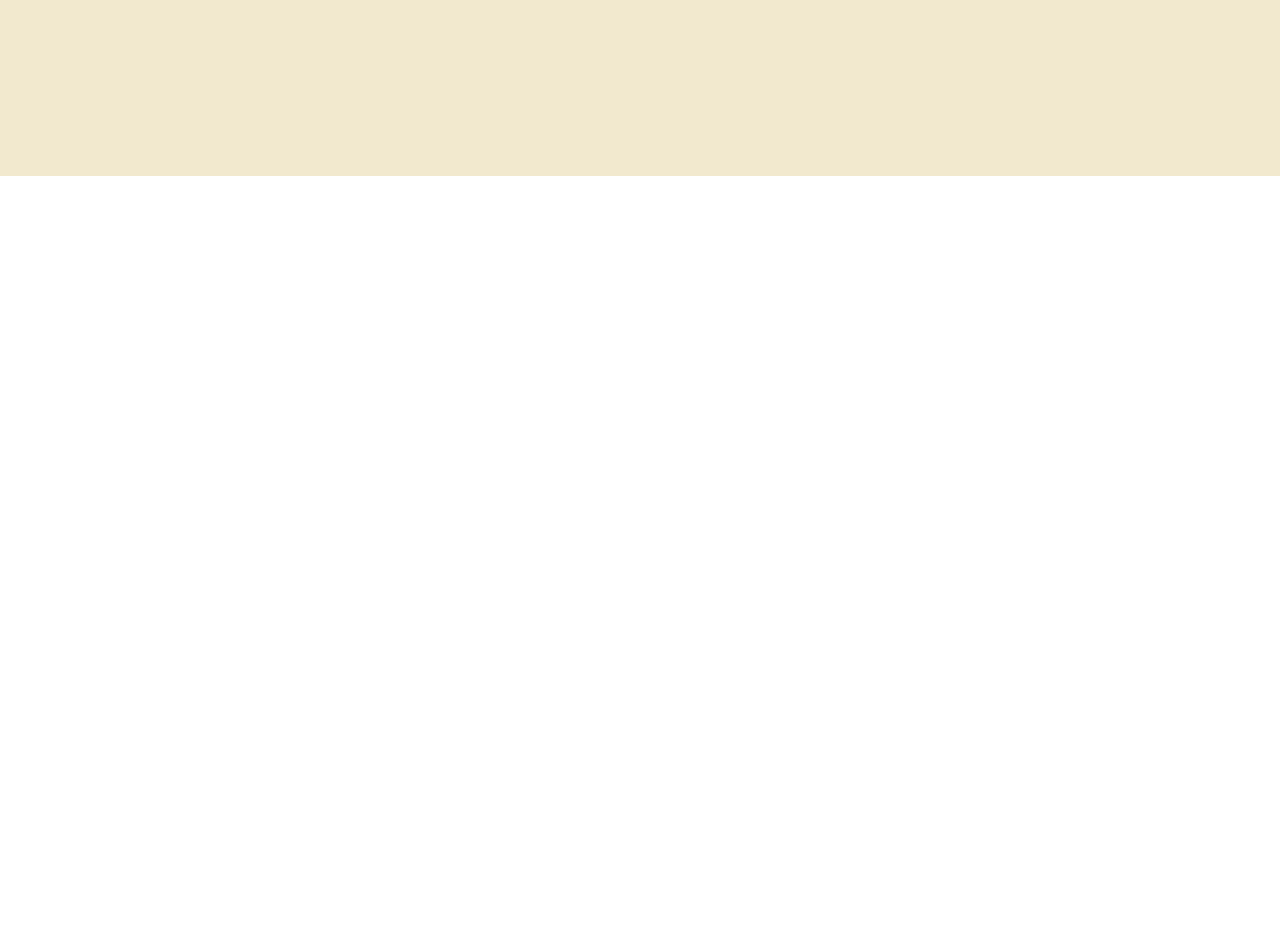
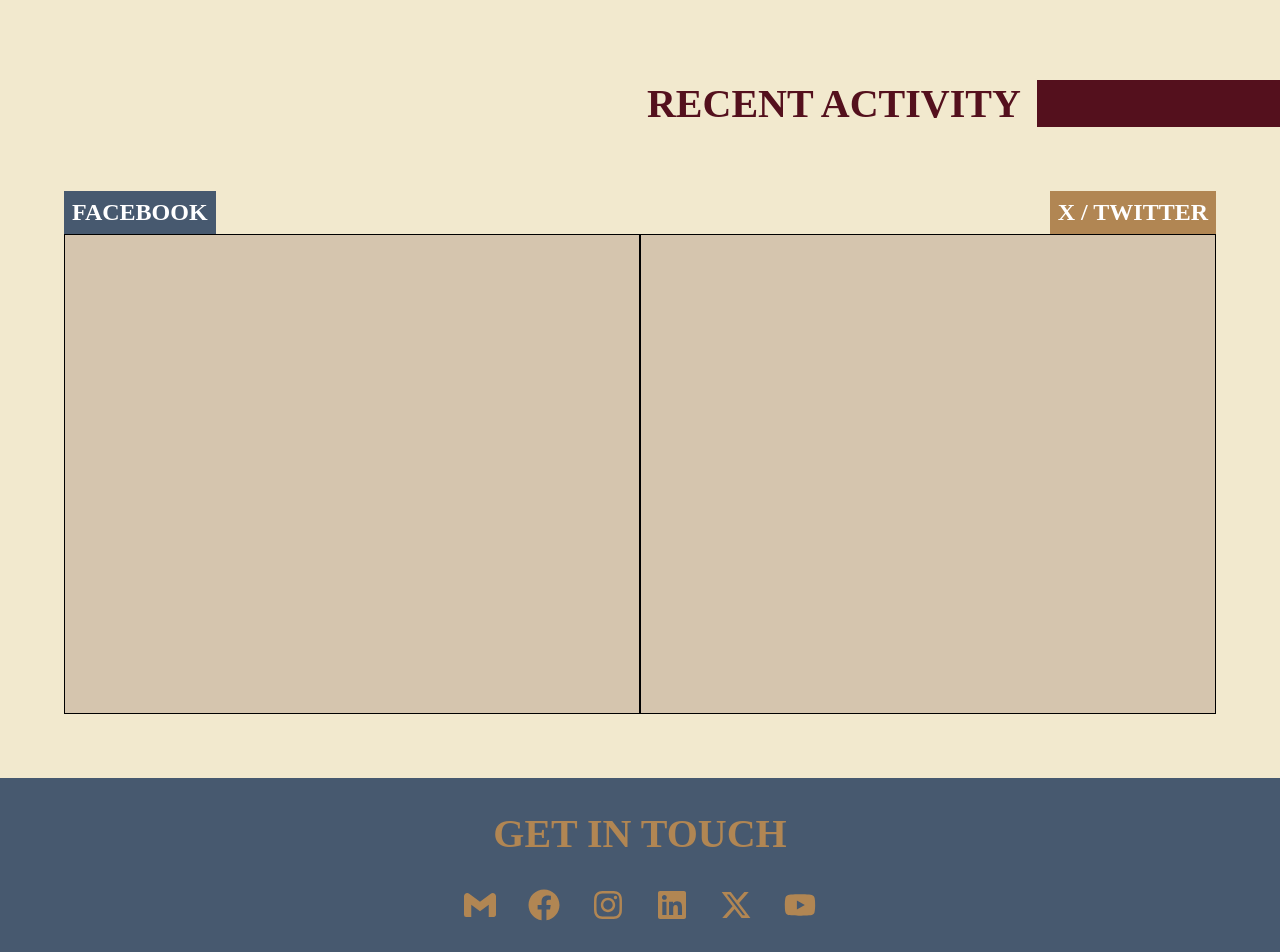
Before and after one commit to Poonam-dew/Sanskrit, a React (Create React App) app: page / in a window 1280 px wide. Shown: the part 1360-2312 px from the top of the page. Before the commit the page ends 1536 px from the top, so only its background shows below. Built offline with nearby package versions, Linux system fonts and the light colour scheme; a web font is replaced by a local one.

Commit message:
done the website

```diff
--- a/src/App.css
+++ b/src/App.css
@@ -41,3 +41,10 @@ h1 {
 .text-center {
   text-align: center !important;
 }
+
+nav {
+  position: fixed;
+  top: 0;
+  left: 0;
+  width: 100%;
+}
--- /dev/null
+++ b/src/components/BottomSection.jsx
@@ -0,0 +1,17 @@
+import React from "react";
+import styles from "./styles/BottomSection.module.css";
+
+const Bottom = () => {
+    return (
+        <section className={styles.grid}>
+            <div className={styles.section}>
+                <p></p>
+            </div>
+            <div className={styles.section}>
+                <p></p>
+            </div>
+        </section>
+    )
+}
+
+export default Bottom;
--- a/src/components/Home.jsx
+++ b/src/components/Home.jsx
@@ -1,5 +1,7 @@
 import React from "react"
 import styles from "./styles/Home.module.css"
+import Activity from "./RecentActivity"
+import Bottom from "./BottomSection"
 
 const About = () => {
     return (
@@ -66,6 +68,10 @@ const Home = () => {
             <About />
 
             <Announcements />
+
+            <Activity />
+
+            <Bottom />
         </>
     )
 }
--- /dev/null
+++ b/src/components/RecentActivity.jsx
@@ -0,0 +1,71 @@
+import React from "react"
+import styles from "./styles/RecentActivity.module.css"
+import { SiGmail } from "react-icons/si"
+import { FaFacebook, FaInstagram, FaLinkedin, FaYoutube } from "react-icons/fa"
+import { FaXTwitter } from "react-icons/fa6"
+
+const socials = [
+    {
+        href: "",
+        icon: SiGmail
+    },
+    {
+        href: "",
+        icon: FaFacebook
+    },
+    {
+        href: "",
+        icon: FaInstagram
+    },
+    {
+        href: "",
+        icon: FaLinkedin
+    },
+    {
+        href: "",
+        icon: FaXTwitter
+    },
+    {
+        href: "",
+        icon: FaYoutube
+    }
+]
+
+const Activity = () => {
+    return (
+        <section className={styles.container}>
+            <div className={styles.heading}>
+                <h1>RECENT ACTIVITY</h1>
+                <div className={styles.strip}></div>
+            </div>
+
+            <div className={styles.grid}>
+                <div className={styles.section}>
+                    <div className={styles.title}><h2>FACEBOOK</h2></div>
+                    <p></p>
+                </div>
+
+                <div className={styles.section}>
+                    <div className={styles.title + " " + styles.title2}><h2>X / TWITTER</h2></div>
+                    <p></p>
+                </div>
+            </div>
+
+            <div className={styles.touch}>
+                <h1>GET IN TOUCH</h1>
+
+                <div className={styles.icons}>
+                    {
+                        socials.map(({ href, icon }, key) => {
+                            return (<a className={styles.icon} href={href} key={key}>
+                                {React.createElement(icon)}
+                            </a>)
+                        })
+                    }
+                </div>
+            </div>
+        </section>
+    )
+}
+
+export default Activity;
--- /dev/null
+++ b/src/components/styles/BottomSection.module.css
@@ -0,0 +1,38 @@
+.grid {
+    display: flex;
+    flex-direction: column;
+
+    gap: 5rem;
+    padding: 4rem;
+    min-height: 90vh;
+}
+
+.section {
+    aspect-ratio: 1 / 1;
+    height: 30rem;
+    margin: auto;
+    background-color: #D5C5AE;
+    display: flex;
+    flex-direction: column;
+    gap: 1rem;
+    padding: 3rem;
+    border-radius: 100%;
+}
+
+/* Larger screens: two-column layout */
+@media (min-width: 1024px) {
+
+    /* lg breakpoint */
+    .grid {
+        display: grid;
+        grid-template-columns: 1fr 1fr;
+    }
+
+    .section:nth-child(1) {
+        grid-area: 1 / 1 / 2 / 2;
+    }
+
+    .section:nth-child(2) {
+        grid-area: 1 / 2 / 2 / 3;
+    }
+}
--- /dev/null
+++ b/src/components/styles/RecentActivity.module.css
@@ -0,0 +1,103 @@
+.container {
+    min-height: 90vh;
+    display: flex;
+    flex-direction: column;
+    justify-content: space-around;
+}
+
+.heading {
+    display: grid;
+    grid-template-columns: repeat(10, 1fr);
+    grid-template-rows: 1fr;
+    grid-column-gap: 1rem;
+
+    h1 {
+        grid-area: 1 / 1 / 2 / 9;
+        text-align: right;
+        color: #54101D;
+    }
+
+    .strip {
+        grid-area: 1 / 9 / 2 / 11;
+        background-color: #54101D;
+    }
+}
+
+.grid {
+    display: flex;
+    flex-direction: column;
+
+    padding: 4rem;
+}
+
+.section p {
+    height: 480px;
+    background-color: #D5C5AE;
+    border: 0.5px solid black;
+}
+
+.title {
+    h2 {
+        padding: 0.5rem;
+    }
+
+    color: white;
+}
+
+.title {
+    h2 {
+        background-color: #47596F;
+        width: fit-content;
+    }
+}
+
+.title2 {
+    h2 {
+        background-color: #B18653;
+        width: fit-content;
+        margin-left: auto;
+    }
+}
+
+.touch {
+    padding: 2rem;
+    background-color: #47596F;
+    color: #B18653;
+    text-align: center;
+
+    display: flex;
+    flex-direction: column;
+    gap: 2rem;
+    justify-content: center;
+}
+
+.icons {
+    display: flex;
+    flex-direction: row;
+    flex-wrap: wrap;
+    justify-content: center;
+    gap: 2rem;
+
+    .icon {
+        font-size: 2rem;
+        color: #B18653;
+    }
+}
+
+/* Larger screens: two-column layout */
+@media (min-width: 992px) {
+
+    /* lg breakpoint */
+    .grid {
+        display: grid;
+        grid-template-columns: 1fr 1fr;
+    }
+
+    .section:nth-child(1) {
+        grid-area: 1 / 1 / 2 / 2;
+    }
+
+    .section:nth-child(2) {
+        grid-area: 1 / 2 / 2 / 3;
+    }
+}
```
